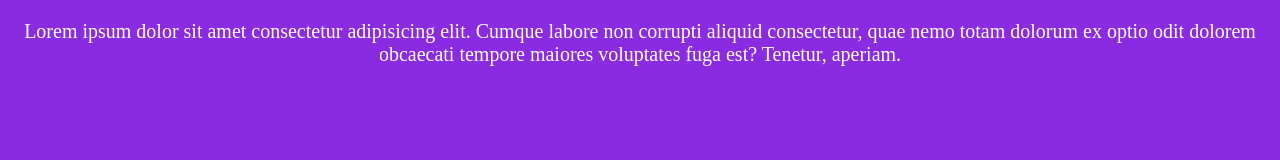
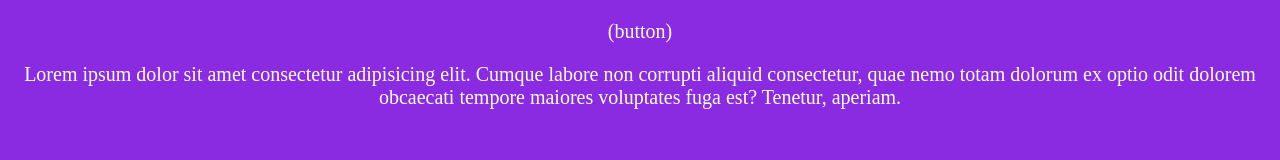
Before and after one commit to Priyanshu140/localrepo, a plain HTML site: page index.html in a window 1280 px wide. Drawn offline with Linux system fonts and the light colour scheme.

Commit message:
modified feature

```diff
--- a/index.html
+++ b/index.html
@@ -7,6 +7,7 @@
     <link rel="stylesheet" href="styles.css">
 </head>
 <body>
+    <p class="left">(button)</p>
     <p>Lorem ipsum dolor sit amet consectetur adipisicing elit. Cumque labore non corrupti aliquid consectetur, quae nemo totam dolorum ex optio odit dolorem obcaecati tempore maiores voluptates fuga est? Tenetur, aperiam.</p>
 </body>
 </html>
```
